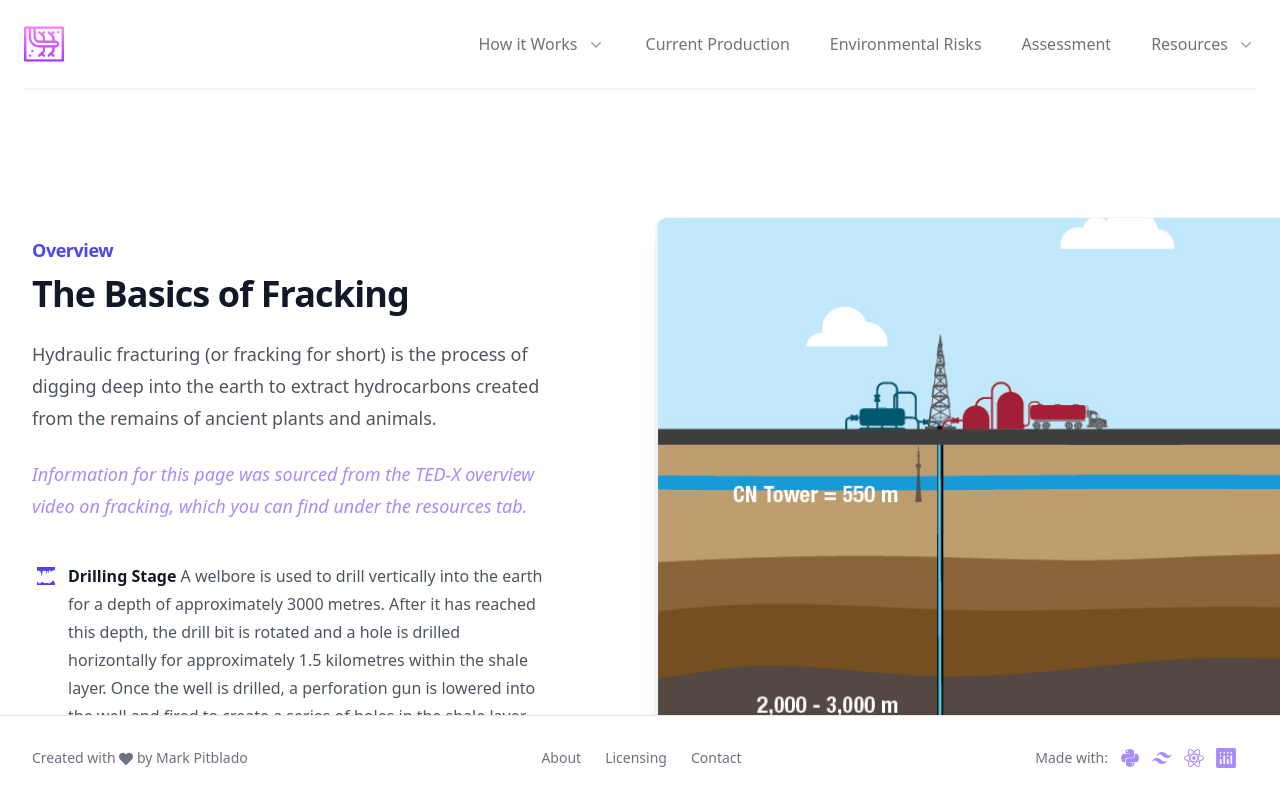
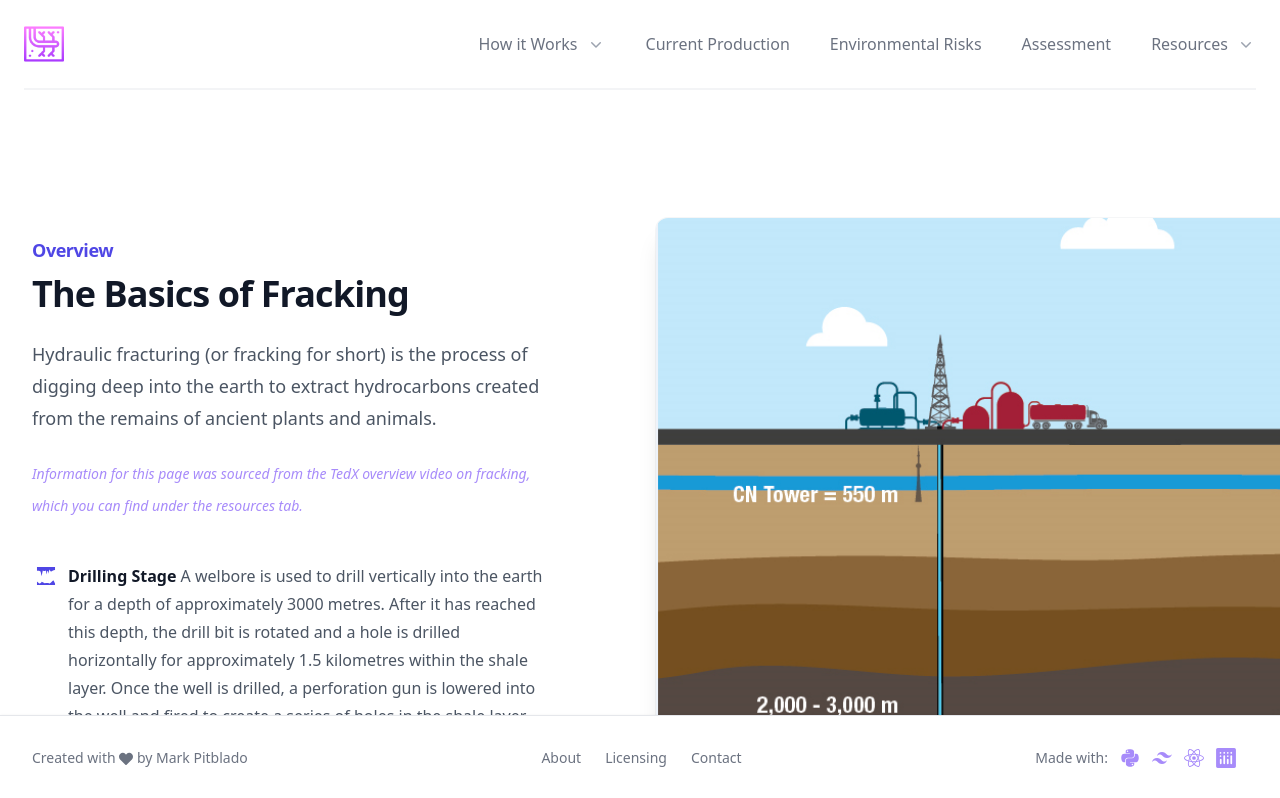
Before and after one commit to mark-pitblado/fracking_app, a React (Vite) app: page /extraction in a window 1280 px wide. Shown: the top 798 px of the page. Built offline with nearby package versions, Linux system fonts and the light colour scheme.

Commit message:
Changed TedX source text size to small

```diff
--- a/src/components/Extraction.jsx
+++ b/src/components/Extraction.jsx
@@ -43,8 +43,8 @@ export const Extraction = () => {
                 digging deep into the earth to extract hydrocarbons created from
                 the remains of ancient plants and animals.
               </p>
-              <p className="mt-6 text-lg leading-8 text-violet-400 italic">
-                Information for this page was sourced from the TED-X overview
+              <p className="mt-6 text-sm leading-8 text-violet-400 italic">
+                Information for this page was sourced from the TedX overview
                 video on fracking, which you can find under the resources tab.
               </p>
               <dl className="mt-10 max-w-xl space-y-8 text-base leading-7 text-gray-600 lg:max-w-none">
```
Also changed, not shown: 3 other files (tests, documents, lock files or other folders).
